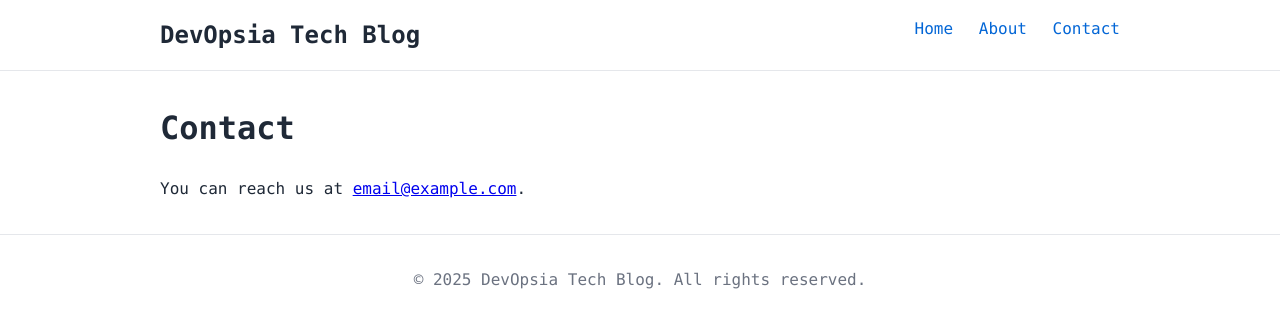
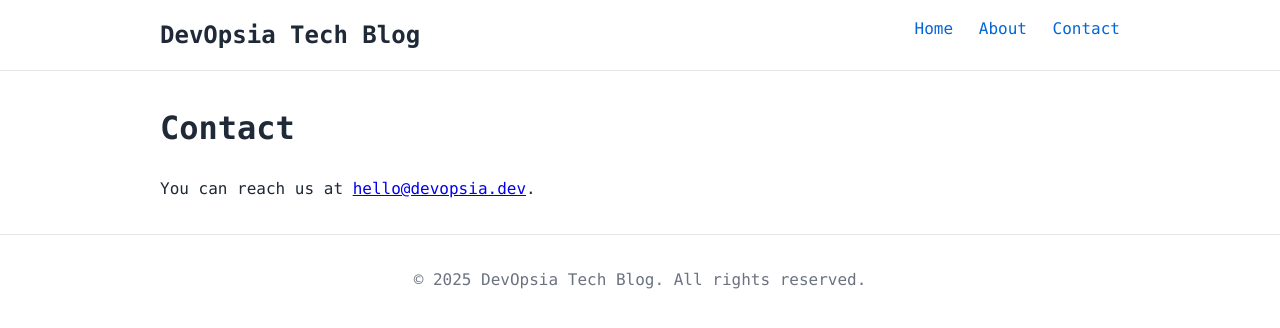
Before and after one commit to devopsiaco/devopsia.dev, a Jekyll site: the page built from contact.md, in a window 1280 px wide. Shown: the top 328 px of the page. Built offline with Jekyll 4.4.1, drawn with Linux system fonts in a browser that asks for light colours.

Commit message:
Update contact.md
Changed email address.

```diff
--- a/contact.md
+++ b/contact.md
@@ -5,4 +5,4 @@ title: Contact
 
 # Contact
 
-You can reach us at [email@example.com](mailto:email@example.com).
+You can reach us at [hello@devopsia.dev](mailto:hello@devopsia.dev).
```
